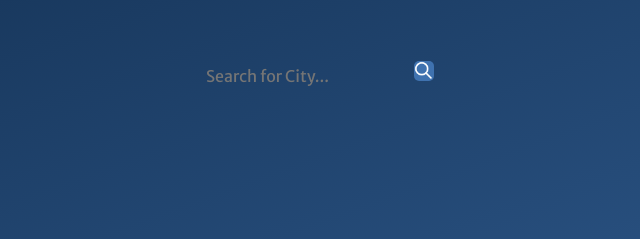
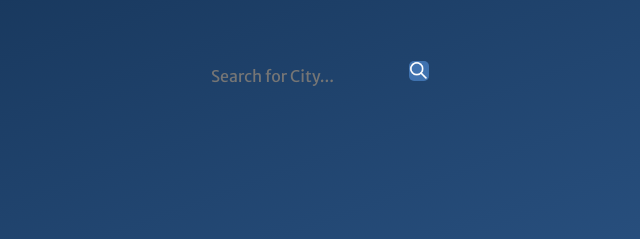
Before and after one commit to pujita-grover29/Weather-App, a plain HTML site: page index.html in a window 1280 px wide. Both pictures are taken after a click on the element "Search Weather". Shown: the part 155-394 px from the top of the page, 320-960 px from the left. Drawn offline with Linux system fonts and the light colour scheme.

Commit message:
Update style.css

```diff
--- a/style.css
+++ b/style.css
@@ -189,13 +189,13 @@ h1 {
 
 .form-container{
     display:none;
-    width: 90%;
-    max-width: 550px;
+    width: 90 %;
+    max-width: 550 px;
     margin: 0 auto;
     justify-content: center;
     align-items: center;
-    gap: 0 10px;
-    margin-bottom: 3rem;
+    gap: 0 10 px;
+    margin-bottom: 3 rem;
 
 }
 
@@ -238,8 +238,8 @@ h1 {
 }
 
 .not-found.active{
-    width: 90%;
-    height: 80%;
+    width: 90 %;
+    height: 80 %;
     display: flex;
     flex-direction: column;
     position:absolute;
```
